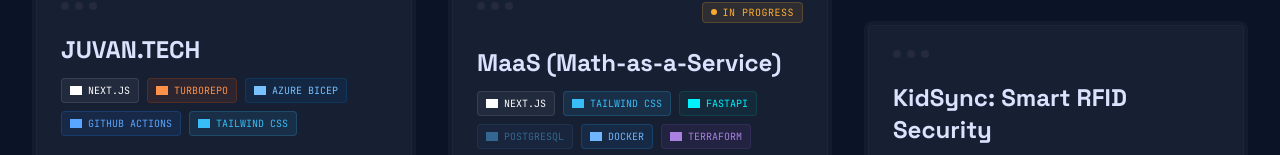
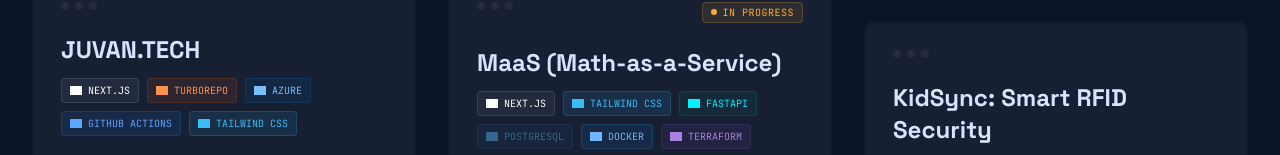
Before and after one commit to naori11/personal-portfolio, a Next.js app in the folder apps/web/: page /projects in a window 1280 px wide. Shown: the part 422-577 px from the top of the page. Built offline with nearby package versions, Linux system fonts and the light colour scheme; grey boxes are pictures that could not be loaded.

Commit message:
fix: modify svg source for azure icon

```diff
--- a/apps/web/app/projects/page.tsx
+++ b/apps/web/app/projects/page.tsx
@@ -46,7 +46,7 @@
     tech: [
       "NEXT.JS",
       "TURBOREPO",
-      "AZURE BICEP",
+      "AZURE",
       "GITHUB ACTIONS",
       "TAILWIND CSS",
     ],
@@ -379,8 +379,8 @@
                             className="w-3 h-3 flex-shrink-0"
                             style={{
                               backgroundColor: "currentColor",
-                              WebkitMaskImage: `url(https://cdn.jsdelivr.net/npm/simple-icons@v13/icons/${style.slug}.svg)`,
-                              maskImage: `url(https://cdn.jsdelivr.net/npm/simple-icons@v13/icons/${style.slug}.svg)`,
+                              WebkitMaskImage: `url(${style.slug.startsWith("http") ? style.slug : `https://cdn.jsdelivr.net/npm/simple-icons@v13/icons/${style.slug}.svg`})`,
+                              maskImage: `url(${style.slug.startsWith("http") ? style.slug : `https://cdn.jsdelivr.net/npm/simple-icons@v13/icons/${style.slug}.svg`})`,
                               WebkitMaskRepeat: "no-repeat",
                               maskRepeat: "no-repeat",
                               WebkitMaskPosition: "center",
```
